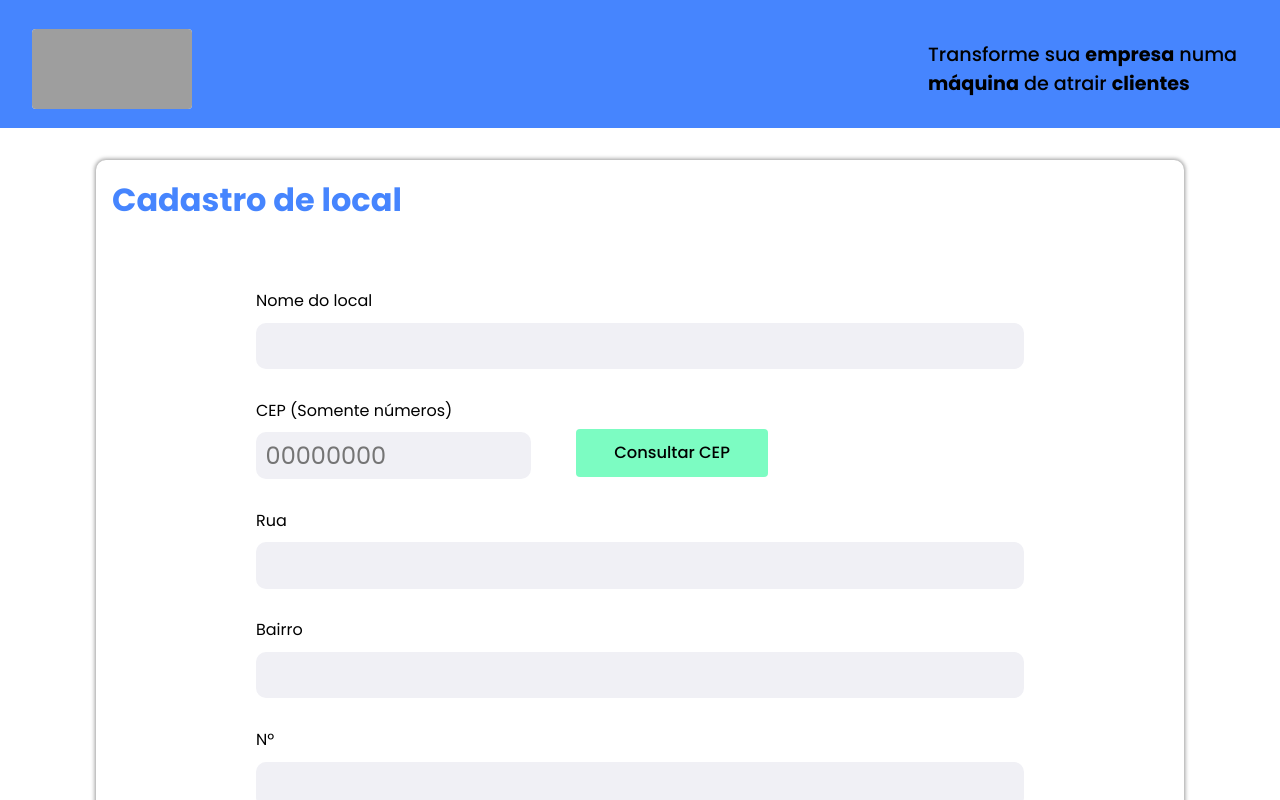
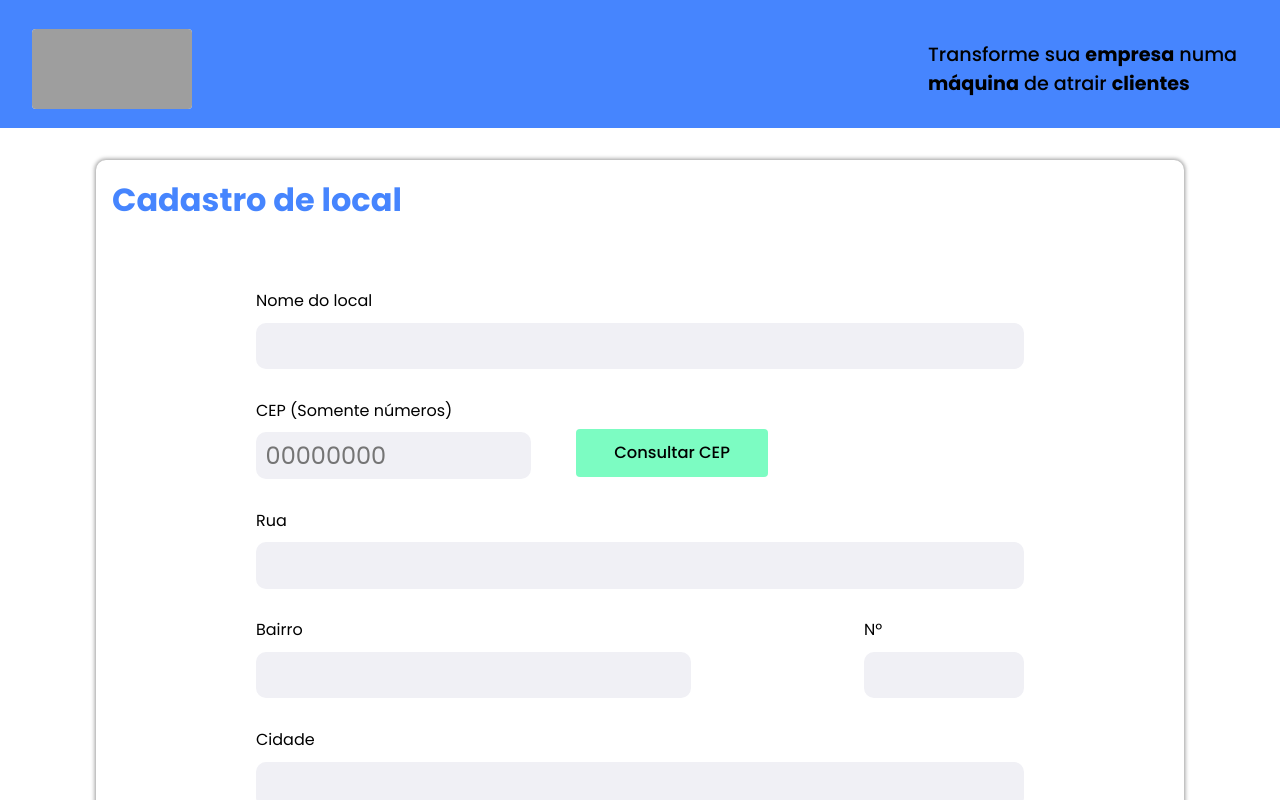
Before and after one commit to Nardogomes/hublocal, a React (Create React App) app in the folder web/: page /local in a window 1280 px wide. Shown: the top 800 px of the page. Built offline with nearby package versions, Linux system fonts and the light colour scheme; grey boxes are pictures that could not be loaded.

Commit message:
Ajustando o estilo da página de cadastro de local.

```diff
--- a/web/src/pages/Place/index.tsx
+++ b/web/src/pages/Place/index.tsx
@@ -100,6 +100,7 @@ export function Place() {
             onChange={() => {}}
           />
 
+          <div className="bairro-n">
             <Input
               label="Bairro"
               name="bairro"
@@ -114,6 +115,7 @@ export function Place() {
               value={cep.numero}
               onChange={setCep}
             />
+          </div>
 
           <Input
             label="Cidade"
--- a/web/src/pages/Place/style.ts
+++ b/web/src/pages/Place/style.ts
@@ -8,7 +8,7 @@ export const Container = styled.div`
 
 export const Content = styled.div`
   width: 66rem;
-  margin-top: 2rem;
+  margin: 2rem 0;
   padding: 1rem;
   background-color: #fff;
   border-radius: 0.62rem;
@@ -26,7 +26,7 @@ export const Content = styled.div`
 
   .buttons {
     width: 32rem;
-    margin-top: 3rem;
+    margin: 2rem 0;
 
     display: flex;
     justify-content: space-between;
@@ -90,4 +90,17 @@ export const Fields = styled.div`
       }
     }
   }
+
+  .bairro-n {
+    display: flex;
+    justify-content: space-between;
+
+    div {
+      width: 10rem;
+
+      input[name="bairro"] {
+        width: 26rem;
+      }
+    }
+  }
 `;
```
Lines whose indentation alone changed are shown as unchanged.
